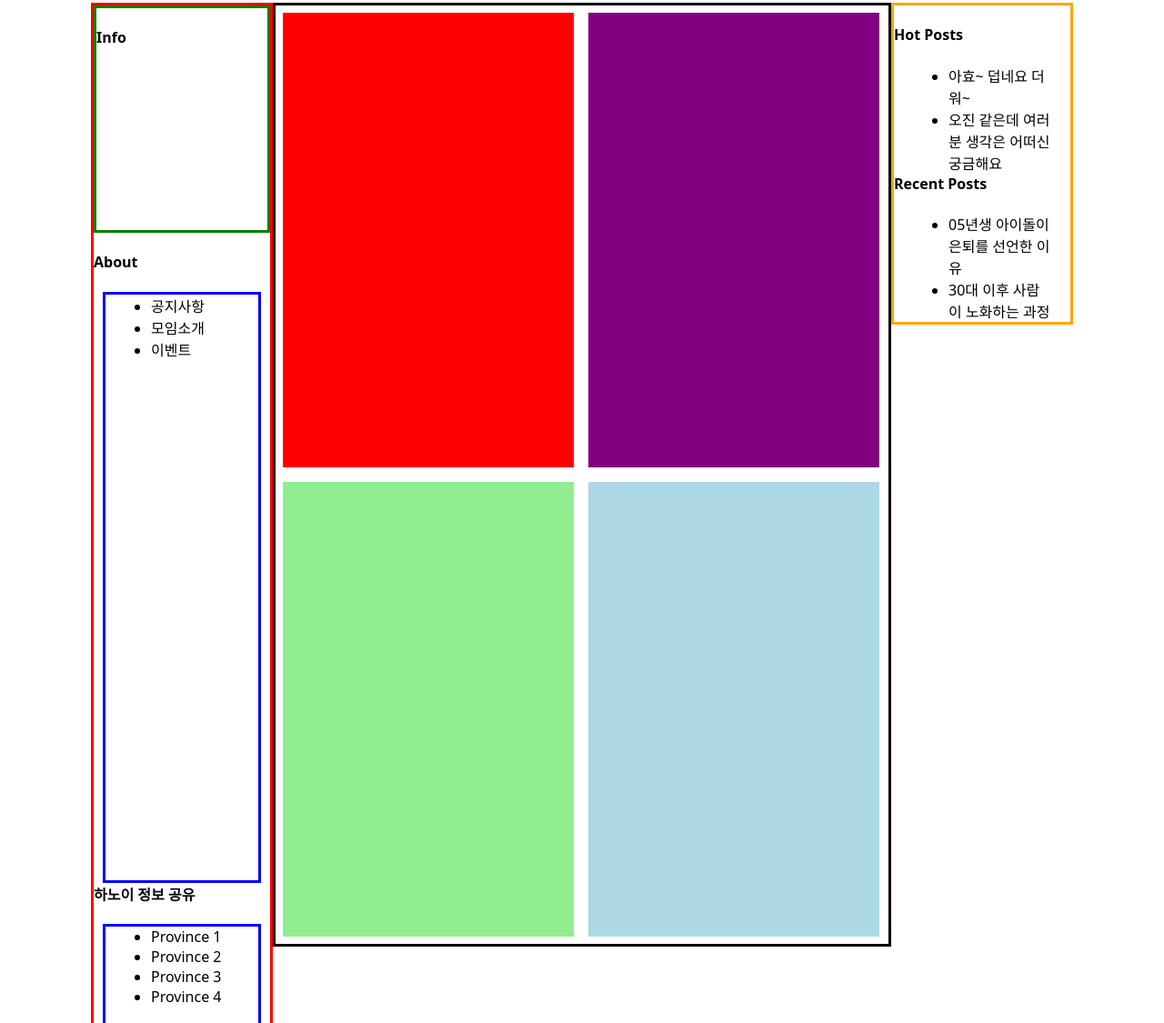
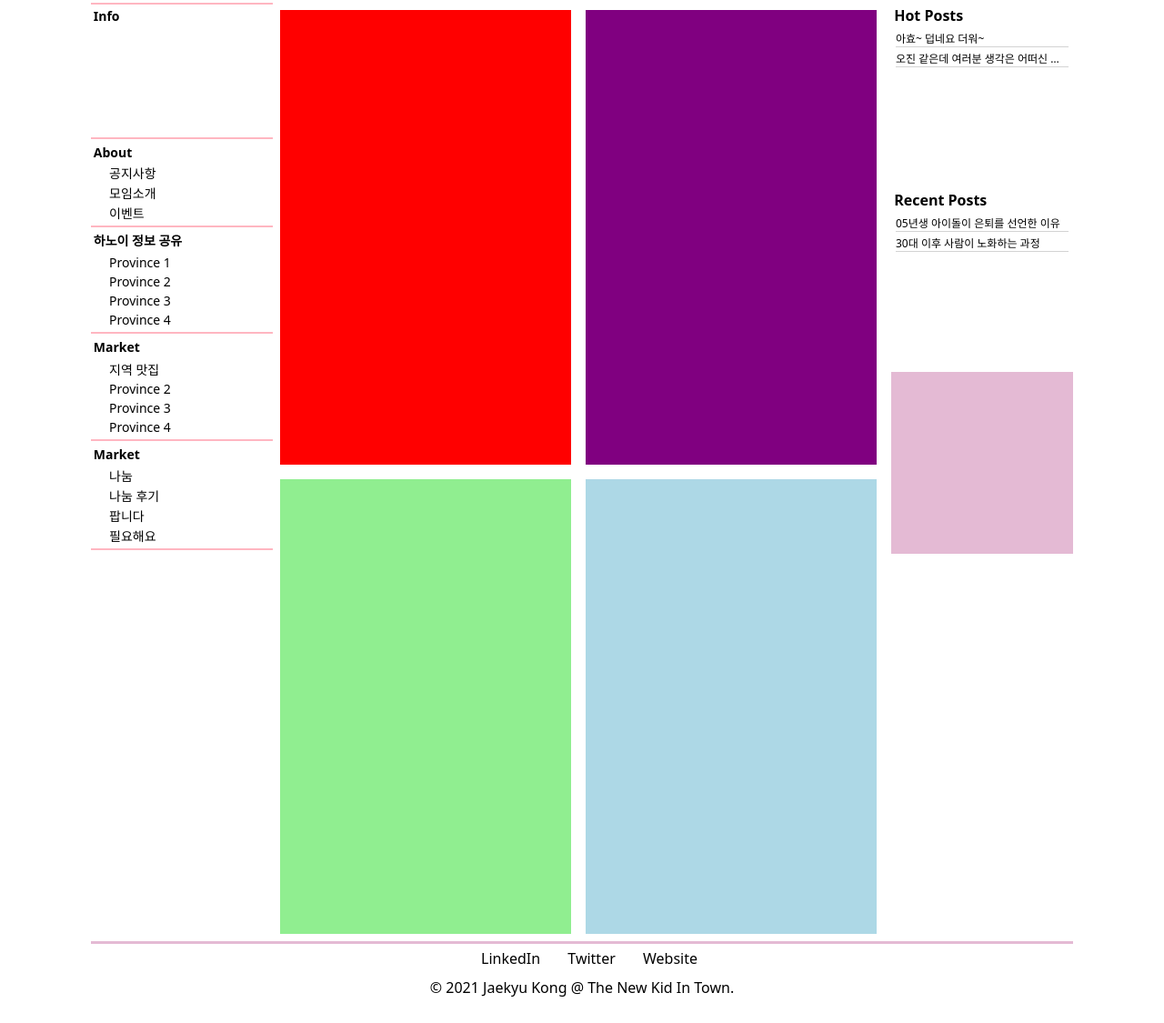
Before and after one commit to cesckyu/test2, a plain HTML site: page index.html in a window 1280 px wide. Shown: the part 287-1412 px from the top of the page at 91% size. Drawn offline with Linux system fonts and the light colour scheme.

Commit message:
Add files via upload

```diff
--- a/css/master.css
+++ b/css/master.css
@@ -15,9 +15,12 @@ a:hover{
 
 ul, li{
   text-decoration: none;
-  float: left;
+  list-style: none;
   margin:0 10px;
+}
 
+h4{
+  margin: 0.2em;
 }
 
 /***Class SELECTORS***/
@@ -73,9 +76,6 @@ ul, li{
   width:1078px;
   margin:1px;
 }
-.hot-menu-list-box{
-  display: table;
-}
 
 .hot-menu-list{
   display: inline-block;
@@ -83,6 +83,10 @@ ul, li{
   font-size: 0.8rem;
   margin:4px 0 4px 5px;
   padding-left: 0;
+}
+
+.hot-menu-name{
+  float: left;
 }
 
 .board-search{
@@ -122,48 +126,55 @@ ul, li{
   clear: both;
 }
 
-.left-side, .club-info, .board-list, .board-group1, .board-group2,
+.left-side, .club-info, .board-list-box, .board-group,
 .center, .hot-issues1, .hot-issues2, .hot-issues3, .hot-issues4,
-.right-side, .hot-posts-of-the-week
-{box-sizing: border-box;
+.right-side, .hot-posts-of-the-week{
+  box-sizing: border-box;
+  text-align: left;
 }
 
 .left-side{
   width:200px;
-  border:solid red;
   text-align: left;
+  float: left;
+  font-size: 0.875em;
+}
+
+.club-info{
+  height: 150px;
+  border-top: solid 0.2em lightpink;
+  border-bottom: solid 0.2em lightpink;
+
+}
+
+.board-list{
+  padding: 0;
+}
+
+.board-name{
+  padding-bottom: 2px;
+}
+
+.board-group{
+  border-bottom: solid 0.2em lightpink;
+  padding-top: 2px;
+  padding-bottom: 2px;
+}
+
+.board-group-name{
+  padding-bottom: 2px;
+}
+.center{
+  width: 680px;
   float: left;
 }
 
-.club-info{
-  height: 250px;
-  border: solid green;
-}
-.board-list{
-  height: 650px;
-  border: solid blue;
-}
-
-.board-group1{
-  height: 200px;
-  background-color: grey;
-}
-
-.board-group2{
-  height: 200px;
-  background-color: brown;
-}
-
-.center{
-  width: 680px;
-  border: solid black;
-  float: left;
-}
 .hot-issues1, .hot-issues2, .hot-issues3, .hot-issues4{
   display: block;
   float:left;
   margin: 0.5em;
 }
+
 .hot-issues1{
   width:320px;
   height: 500px;
@@ -190,29 +201,55 @@ ul, li{
 
 .right-side{
   width: 200px;
-  border: solid orange;
   float: left;
 }
 
-.hot-posts-of-the-week{
-  height:200px;
-  background-color: ivory;
+.post-titles-list{
+  padding-left: 0;
+  margin: 5px;
+  font-size: 12px;
 }
 
-.ad-box1{
+ .post-title{
+   margin: 3px 0;
+   overflow: hidden;
+   text-overflow: ellipsis;
+   white-space: nowrap;
+   border-bottom:solid lightgrey 0.2px;
+ }
+
+.hot-posts-box{
   height:200px;
-  background-color: #f3f0d7;
 }
 
-.ad-box2{
+.recent-posts-box{
+  height:200px;
+}
+
+.ad-box{
   height:200px;
   background-color: #e4bad4;
 }
 
 .footer{
   width: 1080px;
-  height:200px;
-  background-color: gold;
+  height:80px;
+  border-top: solid 0.2em #e4bad4;
   clear:both;
+  text-align: center;
+}
+
+.footer-link-box{
+  padding: 5px;
+}
+
+.footer-link{
+  margin: 5px;
+  padding-top: 5px;
+  padding-left: 1rem;
+}
+
+.copyright{
+  margin: 5px;
 }
 /* id */
```
